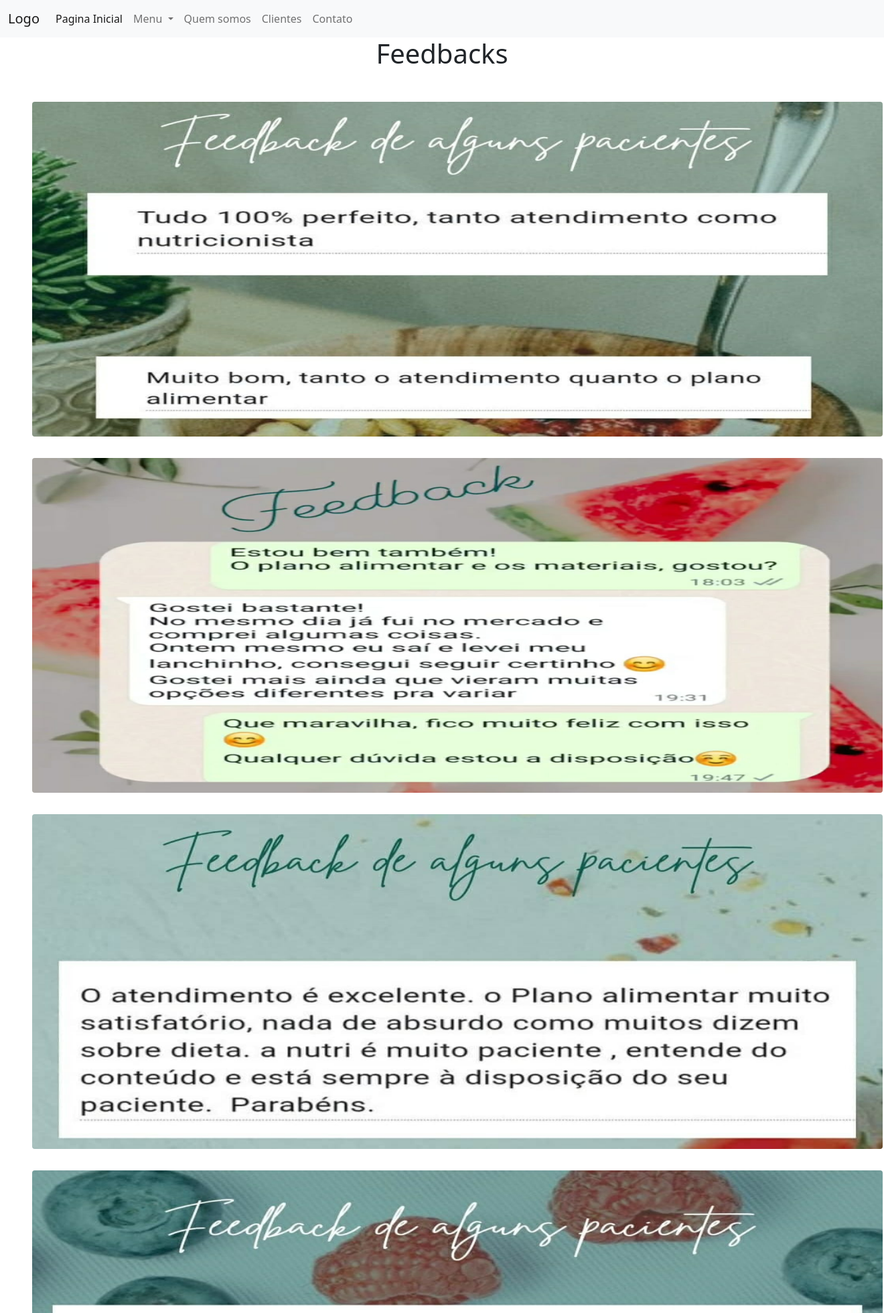
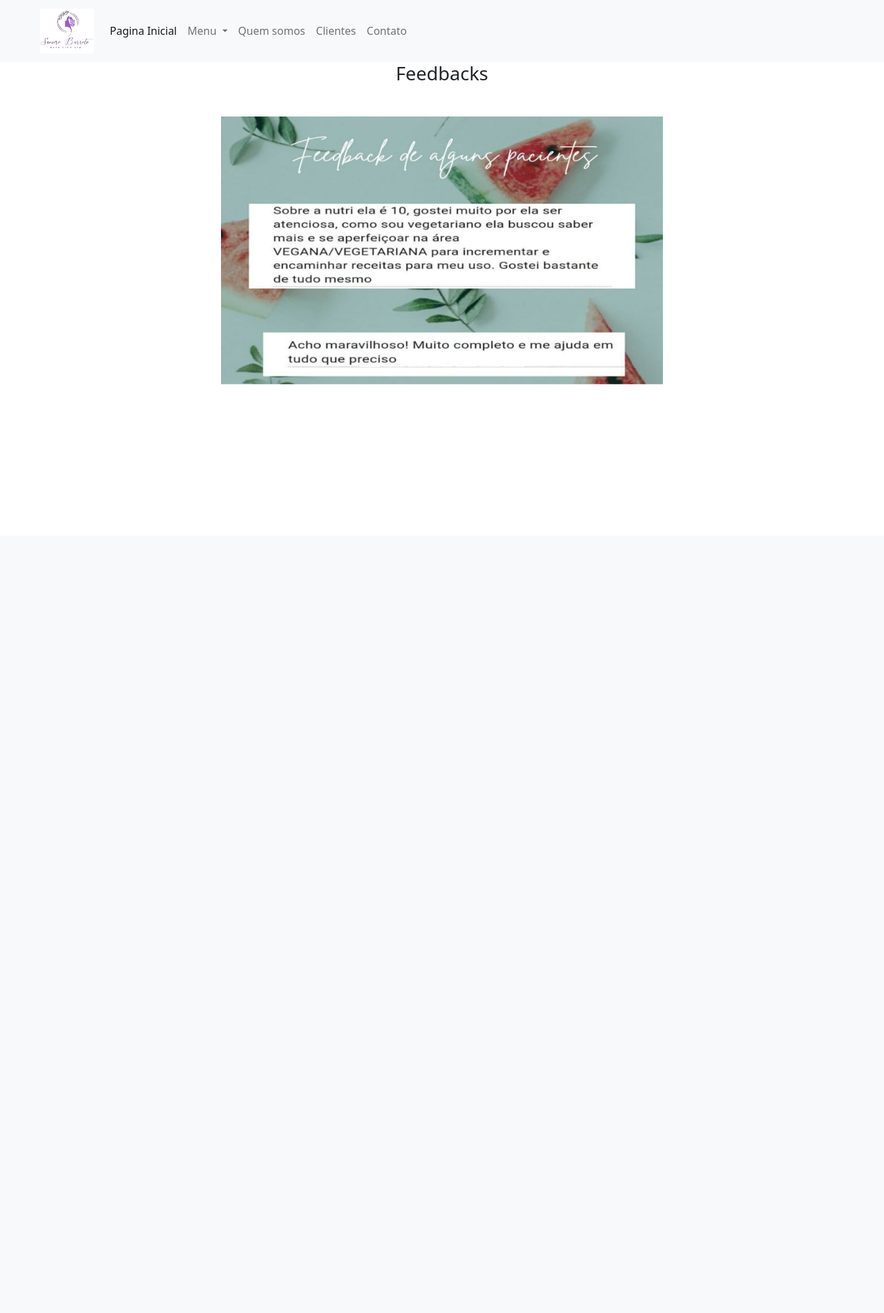
Before and after one commit to NicsonSouza/portfolio, a PHP site: page /clientes.php in a window 1320 px wide. Shown: the top 1961 px of the page at 67% size. After the commit the page ends 574 px from the top, so only its background shows below. Run offline with PHP 8.4, Linux system fonts and the light colour scheme; some libraries are stand-ins or nearby versions.

Commit message:
adicionando imagens

```diff
--- a/clientes.php
+++ b/clientes.php
@@ -3,4 +3,3 @@
 include "includes/head.php";
 include "includes/navbar.php";
 include "includes/exposition.php";
-include "includes/footer.php";
--- a/contato.php
+++ b/contato.php
@@ -2,4 +2,5 @@
 
 include "includes/head.php";
 include "includes/navbar.php";
+include "includes/contato.php";
 include "includes/footer.php";
--- a/historia.php
+++ b/historia.php
@@ -2,4 +2,8 @@
 
 include "includes/head.php";
 include "includes/navbar.php";
+
+$image = '';
+$texto = 'Sou formada desde 2013 pela universidade do Estado de Bahia (UNEB),  tenho pós graduação e emagrecimento e nutrição clínica ambulatorial. Trabalhei 2 anos em maternidade no município de Ibirataia, e também realizava e ainda realizo atendimentos clínicos.';
+include "includes/base.php";
 include "includes/footer.php";
--- /dev/null
+++ b/includes/contato.php
@@ -0,0 +1,5 @@
+<div class="text-center row ">
+    <img class="w-25 mx-auto rounded-circle" src="../img/image(4).jpeg" alt="">
+    <a class="h4 mt-3" href="https://api.whatsapp.com/send?phone=5573981020284&text=Oi!%20Gostaria%20de%20uma%20consulta." style="color: green;"><i class="fa-brands fa-whatsapp h1"></i> Whatsapp</a>
+    <a class="h4" href="https://www.instagram.com/samirebarreto.nutri/" style="color: red;"><i class="fa-brands fa-instagram h1"></i> Instagram</a>
+</div>
--- a/includes/exposition.php
+++ b/includes/exposition.php
@@ -1,21 +1,45 @@
-<h1 class="text-center mb-5">Feedbacks</h1>
+<h3 class="text-center mb-5">Feedbacks</h3>
+<div id="carouselExampleCaptions" class="carousel slide w-50 m-auto" data-bs-ride="carousel">
+    <div class="carousel-indicators">
+        <button type="button" data-bs-target="#carouselExampleCaptions" data-bs-slide-to="0" class="active" aria-current="true" aria-label="Slide 1"></button>
+        <button type="button" data-bs-target="#carouselExampleCaptions" data-bs-slide-to="1" aria-label="Slide 2"></button>
+        <button type="button" data-bs-target="#carouselExampleCaptions" data-bs-slide-to="2" aria-label="Slide 3"></button>
+        <button type="button" data-bs-target="#carouselExampleCaptions" data-bs-slide-to="3" aria-label="Slide 4"></button>
+        <button type="button" data-bs-target="#carouselExampleCaptions" data-bs-slide-to="4" aria-label="Slide 5"></button>
+        <button type="button" data-bs-target="#carouselExampleCaptions" data-bs-slide-to="5" aria-label="Slide 6"></button>
+        <button type="button" data-bs-target="#carouselExampleCaptions" data-bs-slide-to="6" aria-label="Slide 7"></button>
+    </div>
+    <div class="carousel-inner">
+        <div class="carousel-item active">
+            <img src="../img/image(7).jpeg" class="d-block w-100" alt="..." style="height: 400px;">
+        </div>
+        <div class="carousel-item">
+            <img src="../img/image(8).jpeg" class="d-block w-100" alt="..." style="height: 400px;">
+        </div>
+        <div class="carousel-item">
+            <img src="../img/image(9).jpeg" class="d-block w-100" alt="..." style="height: 400px;">
+        </div>
+        <div class="carousel-item">
+            <img src="../img/image(10).jpeg" class="d-block w-100" alt="..." style="height: 400px;">
+        </div>
+        <div class="carousel-item">
+            <img src="../img/image(11).jpeg" class="d-block w-100" alt="..." style="height: 400px;">
+        </div>
+        <div class="carousel-item">
+            <img src="../img/image(12).jpeg" class="d-block w-100" alt="..." style="height: 400px;">
+        </div>
+        <div class="carousel-item">
+            <img src="../img/image(13).jpeg" class="d-block w-100" alt="..." style="height: 400px;">
+        </div>
+    </div>
+    <button class="carousel-control-prev btn-dark" type="button" data-bs-target="#carouselExampleCaptions" data-bs-slide="prev">
+        <span class="carousel-control-prev-icon" aria-hidden="true"></span>
+        <span class="visually-hidden">Previous</span>
+    </button>
+    <button class="carousel-control-next btn-dark" type="button" data-bs-target="#carouselExampleCaptions" data-bs-slide="next">
+        <span class="carousel-control-next-icon" aria-hidden="true"></span>
+        <span class="visually-hidden">Next</span>
+    </button>
+</div>
 
-<figure class="figure mx-auto">
-    <img src="../img/image(9).jpeg" class="figure-img img-fluid rounded ms-5 mb-3" alt="..." style="height: 500px; width: 1270px;">
-</figure>
-
-<figure class="figure mx-auto">
-    <img src="../img/image(10).jpeg" class="figure-img img-fluid rounded ms-5 mb-3" alt="..." style="height: 500px; width: 1270px;">
-</figure>
-
-<figure class="figure mx-auto">
-    <img src="../img/image(11).jpeg" class="figure-img img-fluid rounded ms-5 mb-3" alt="..." style="height: 500px; width: 1270px;">
-</figure>
-
-<figure class="figure mx-auto">
-    <img src="../img/image(12).jpeg" class="figure-img img-fluid rounded ms-5 mb-3" alt="..." style="height: 500px; width: 1270px;">
-</figure>
-
-<figure class="figure mx-auto">
-    <img src="../img/image(13).jpeg" class="figure-img img-fluid rounded ms-5 mb-3" alt="..." style="height: 500px; width: 1270px;">
-</figure>
+<script src="../js/bootstrap.min.js"></script>
--- a/includes/head.php
+++ b/includes/head.php
@@ -6,6 +6,7 @@
     <meta http-equiv="X-UA-Compatible" content="IE=edge">
     <meta name="viewport" content="width=device-width, initial-scale=1.0">
     <link rel="stylesheet" href="../css/bootstrap.min.css">
+    <script src="https://kit.fontawesome.com/a391ca4592.js" crossorigin="anonymous"></script>
     <title>Pagina inicial</title>
 </head>
 
--- a/includes/navbar.php
+++ b/includes/navbar.php
@@ -1,6 +1,6 @@
 <nav class="navbar navbar-expand-lg navbar-light bg-light">
     <div class="container-fluid">
-        <a class="navbar-brand" href="index.php">Logo</a>
+        <a class="navbar-brand ms-5" href="index.php"><img src="../img/logo.png" alt="" style="width: 80px;"></a>
         <button class="navbar-toggler" type="button" data-bs-toggle="collapse" data-bs-target="#navbarNav" aria-controls="navbarNav" aria-expanded="false" aria-label="Toggle navigation">
             <span class="navbar-toggler-icon"></span>
         </button>
@@ -15,7 +15,7 @@
                         Menu
                     </a>
                     <ul class="dropdown-menu dropdown-menu-dark" aria-labelledby="navbarDarkDropdownMenuLink">
-                        <li><a class="dropdown-item" href="">História</a></li>
+                        <li><a class="dropdown-item" href="historia.php">História</a></li>
                         <li><a class="dropdown-item" href="missao.php">Missão</a></li>
                         <li><a class="dropdown-item" href="visao.php">Visão</a></li>
                         <li><a class="dropdown-item" href="valores.php">Valores</a></li>
--- a/missao.php
+++ b/missao.php
@@ -2,4 +2,10 @@
 
 include "includes/head.php";
 include "includes/navbar.php";
+
+$image = '../img/missao.png';
+$texto = 'Incentivar pessoas a adquirir bons hábitos alimentares, a gostar da comida de verdade e não a temê-la. Para assim alcançar melhor qualidade de vida,
+            previnir doenças e ter o corpo desejado. Além de aplaudir e caminhar junto com as demandas dos meus pacientes.';
+
+include "includes/base.php";
 include "includes/footer.php";
--- a/visao.php
+++ b/visao.php
@@ -2,4 +2,9 @@
 
 include "includes/head.php";
 include "includes/navbar.php";
+
+$image = '../img/visao.png';
+$texto = 'Ter o olhar pautado na escuta ao paciente, as suas necessidades e demandas individuais, sem impor o que não cabe na sua realidade.';
+
+include "includes/base.php";
 include "includes/footer.php";
```
Also changed, not shown: includes/base.php (added, +7 -0 lines), includes/main.php (+8 -6 lines), quemsomos.php (+12 -0 lines), valores.php (+9 -0 lines), img/image(1).jpeg, img/logo.png (added), img/missao.png (added), img/valores.png (added), img/visao.png (added).
